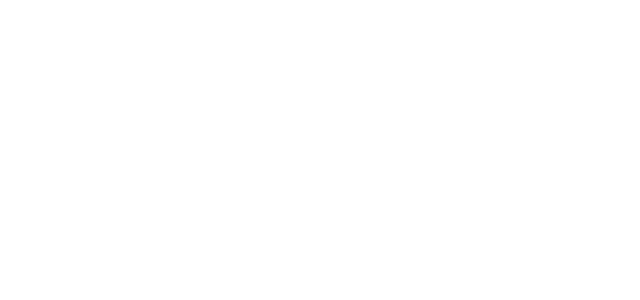
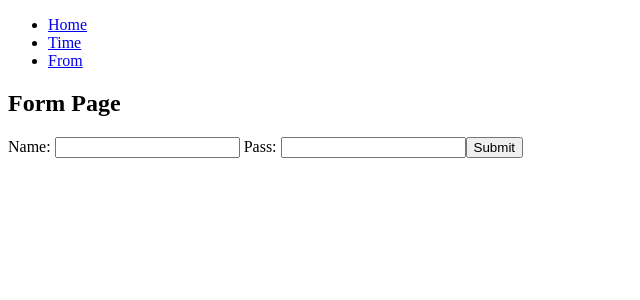
Before and after one commit to KhunNooDev/learning-react, a React (Create React App) app: page /from in a window 1280 px wide. Before the commit this address had no page. Shown: the top 300 px of the page, without its empty margins (0-640 px from the left). Built offline with nearby package versions, Linux system fonts and the light colour scheme.

Commit message:
Form, onChange, onSubmit

```diff
--- a/src/App.js
+++ b/src/App.js
@@ -2,6 +2,7 @@
 
 import Home from './pages/home'
 import Time from './pages/time'
+import Form from './pages/form'
 
 export default function App() {
   /* const datapath
@@ -11,6 +12,7 @@
   const datapath = [
     { text: 'Home', path: '/', component: Home },
     { text: 'Time', path: '/time', component: Time },
+    { text: 'From', path: '/from', component: Form },
   ]
   return (
     <>
--- /dev/null
+++ b/src/pages/form.js
@@ -0,0 +1,32 @@
+import { useState } from 'react'
+
+export default function Form() {
+  const [valueform, setValueform] = useState({
+    name: '',
+    password: '',
+  })
+  const handleChange = (e) => {
+    const newdata = { ...valueform }
+    newdata[e.target.name] = e.target.value
+    setValueform(newdata)
+  }
+
+  const handleSubmit = (e) => {
+    e.preventDefault()
+    console.log('You clicked submit.')
+    console.log('You get data', valueform)
+  }
+  return (
+    <>
+      <h1>Form Page</h1>
+      <form onSubmit={handleSubmit}>
+        <label> Name: </label>
+        <input type='text' name='name' id='name' onChange={handleChange} />
+        <label> Pass: </label>
+        <input type='password' name='password' onChange={handleChange} />
+        <button type='submit'>Submit</button>
+      </form>
+      {valueform.name ? <h3>You get Name : {valueform.name}</h3> : null}
+    </>
+  )
+}
```
